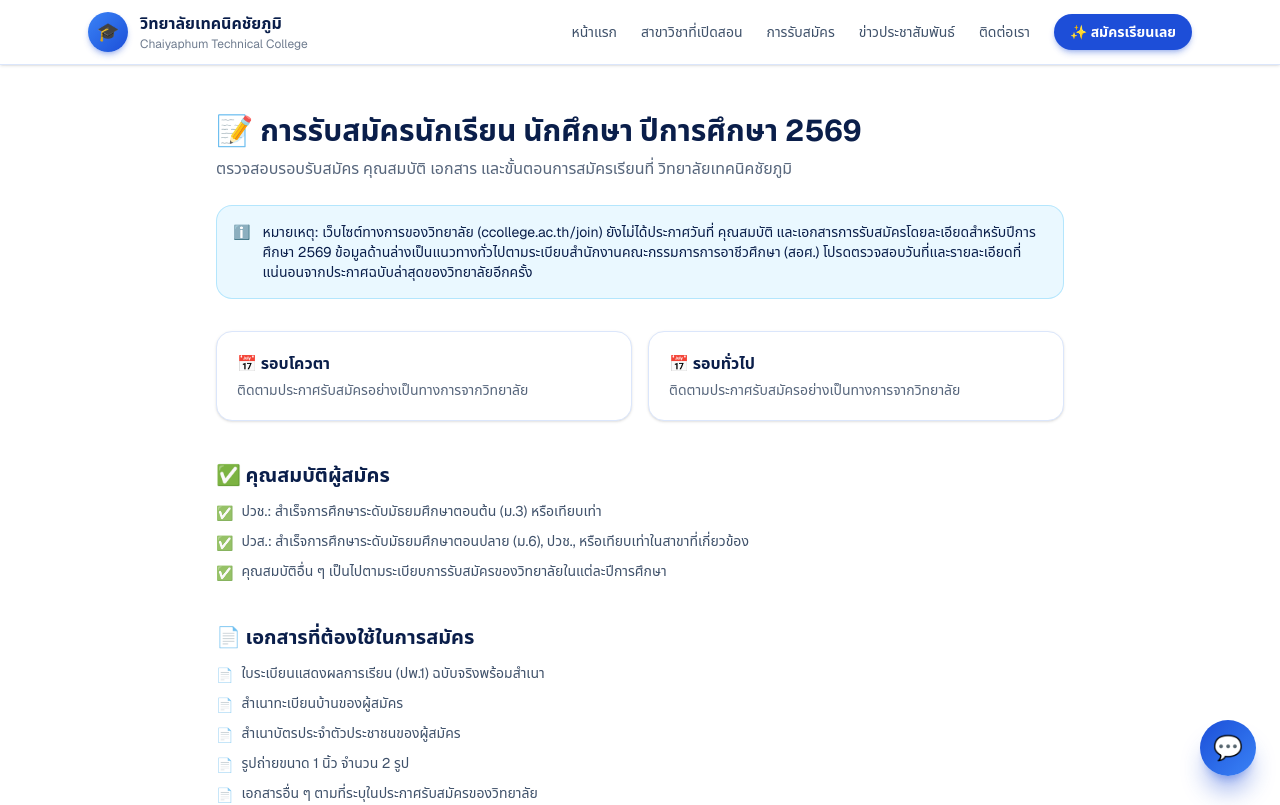
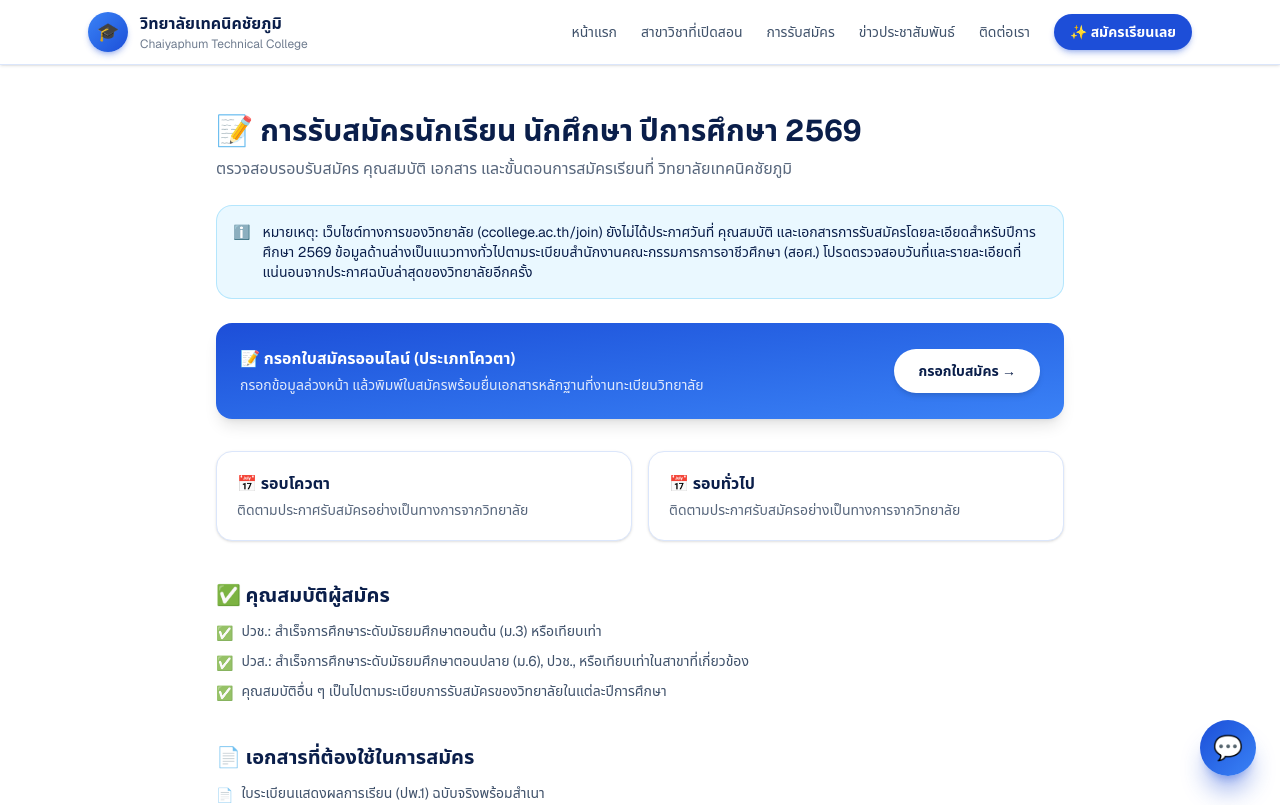
Before and after one commit to wchrp2509-git/ctc-smartgate, a Next.js app: page /admission in a window 1280 px wide. Shown: the top 805 px of the page. Built offline with nearby package versions, Linux system fonts and the light colour scheme.

Commit message:
Update page.tsx

```diff
--- a/app/admission/page.tsx
+++ b/app/admission/page.tsx
@@ -1,4 +1,5 @@
 import type { Metadata } from "next";
+import Link from "next/link";
 import { admission, college } from "@/lib/college-data";
 
 export const metadata: Metadata = {
@@ -18,6 +19,21 @@ export default function AdmissionPage() {
       <div className="mt-6 flex gap-3 rounded-2xl border border-accent/30 bg-accent/10 p-4 text-sm text-brand-dark">
         <span className="shrink-0">ℹ️</span>
         <p>{admission.note}</p>
+      </div>
+
+      <div className="mt-6 flex flex-col items-start gap-3 rounded-2xl bg-gradient-to-br from-brand to-brand-light p-6 text-white shadow-lg sm:flex-row sm:items-center sm:justify-between">
+        <div>
+          <p className="font-semibold">📝 กรอกใบสมัครออนไลน์ (ประเภทโควตา)</p>
+          <p className="mt-1 text-sm text-white/85">
+            กรอกข้อมูลล่วงหน้า แล้วพิมพ์ใบสมัครพร้อมยื่นเอกสารหลักฐานที่งานทะเบียนวิทยาลัย
+          </p>
+        </div>
+        <Link
+          href="/admission/apply"
+          className="shrink-0 rounded-full bg-white px-6 py-3 text-sm font-semibold text-brand-dark shadow-md transition-transform hover:scale-105"
+        >
+          กรอกใบสมัคร →
+        </Link>
       </div>
 
       <div className="mt-8 grid gap-4 sm:grid-cols-2">
```
